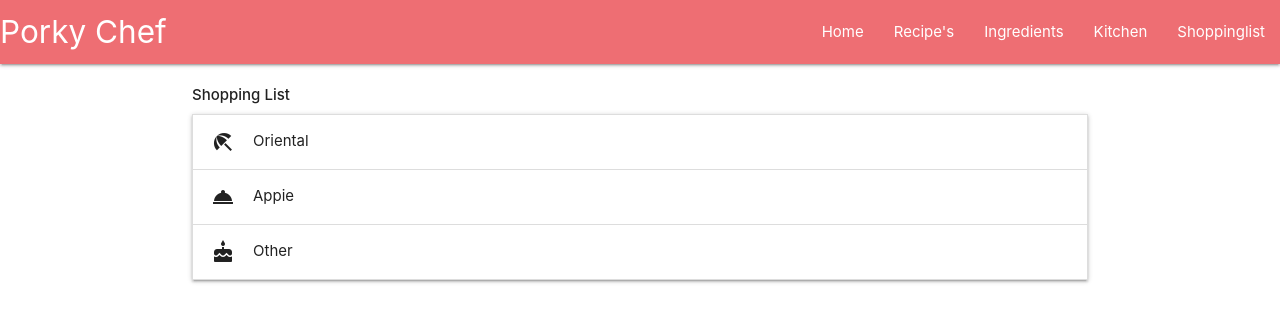
After one commit to MarcoDeKo/PandaChef, a Django app: page /shoppinglist in a window 1280 px wide. The commit adds this page. Shown: the top 322 px of the page. Run offline with Django 3.2, Linux system fonts and the light colour scheme.

Commit message:
shopping list added

```diff
--- a/cookbook/templates/cookbook/index.html
+++ b/cookbook/templates/cookbook/index.html
@@ -9,6 +9,7 @@
                 <li><a href="{% url 'recipes' %}">Recipe's</a></li>
                 <li><a href="{% url 'ingredients' %}">Ingredients</a></li>
                 <li><a href="{% url 'kitchen' %}">Kitchen</a></li>
+                <li><a href="{% url 'shoppinglist' %}">Shoppinglist</a></li>
         </ul>
     </div>
 </nav>
--- /dev/null
+++ b/cookbook/templates/cookbook/shoppinglist.html
@@ -0,0 +1,27 @@
+{% extends "cookbook/index.html" %}
+
+{% block body %}
+<div class="row">
+    <strong>Shopping List</strong><br/>
+    <ul class="collapsible">
+        <li id="kitchen_fridge_collapsible">
+            <div class="collapsible-header"><i class="material-icons">beach_access</i>Oriental</div>
+            <div class="collapsible-body">
+                Toko
+            </div>
+        </li>
+        <li>
+            <div class="collapsible-header"><i class="material-icons">room_service</i>Appie</div>
+            <div class="collapsible-body">
+                Bakra toko
+            </div>
+        </li>
+        <li>
+            <div class="collapsible-header"><i class="material-icons">cake</i>Other</div>
+            <div class="collapsible-body">
+                ergens anders
+            </div>
+        </li>
+    </ul>
+</div>
+{% endblock %}
--- a/cookbook/urls.py
+++ b/cookbook/urls.py
@@ -6,4 +6,5 @@ urlpatterns = [
     path("recipes", views.recipes, name="recipes"),
     path("ingredients", views.ingredients, name="ingredients"),
     path("kitchen", views.kitchen, name="kitchen"),
+    path("shoppinglist", views.shoppinglist, name="shoppinglist"),
 ]
--- a/cookbook/views.py
+++ b/cookbook/views.py
@@ -25,3 +25,9 @@ def kitchen(request):
         request,
         'cookbook/kitchen.html'
     )
+
+def shoppinglist(request):
+    return render(
+        request,
+        'cookbook/shoppinglist.html'
+    )
```
